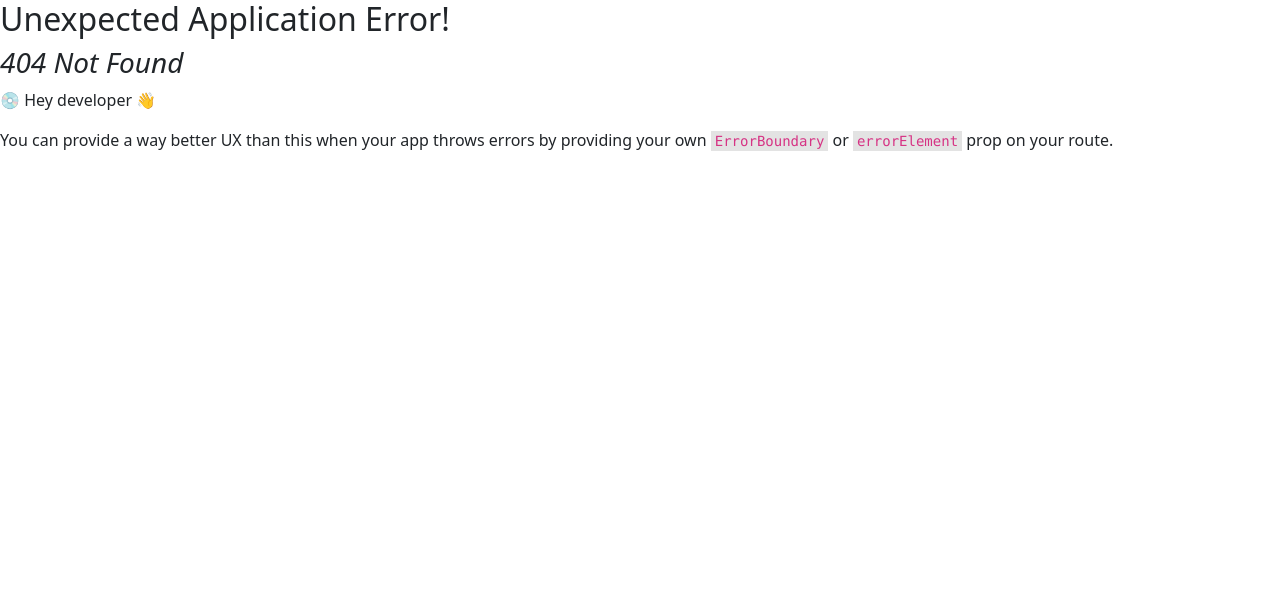
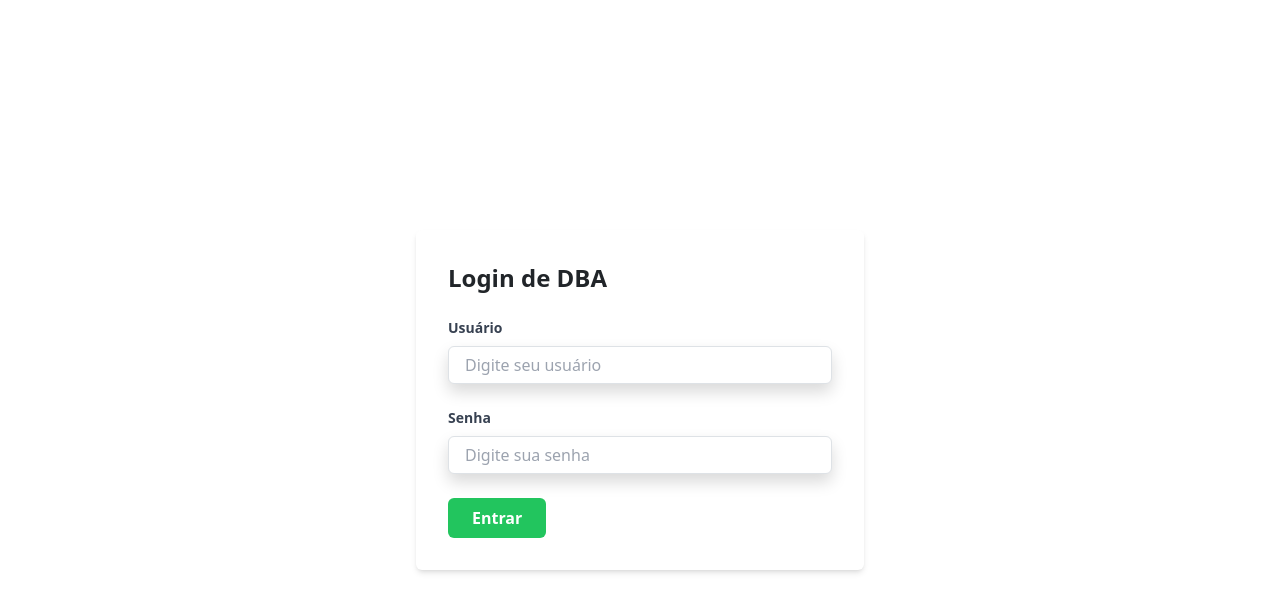
Before and after one commit to luxquinha/NullBank, a React (Create React App) app in the folder client/: page /loginAdmin in a window 1280 px wide. Before the commit this address had no page. Shown: the top 612 px of the page. Built offline with nearby package versions, Linux system fonts and the light colour scheme.

Commit message:
added login pages

```diff
--- /dev/null
+++ b/client/src/pages/paginas_admin/LoginAdmin.jsx
@@ -0,0 +1,41 @@
+import React from "react";
+
+export default function LoginAdmin(){
+    return (
+        <div className="min-h-screen flex items-center justify-center">
+      <div className="max-w-md w-full bg-white p-8 rounded shadow-md">
+        <h2 className="text-2xl font-semibold mb-6">Login de DBA</h2>
+        <div className="mb-4">
+          <label className="block text-gray-700 text-sm font-bold mb-2" htmlFor="usuario">
+            Usuário
+          </label>
+          <input
+            className="shadow appearance-none border rounded w-full py-2 px-3 text-gray-700 leading-tight focus:outline-none focus:shadow-outline"
+            id="usuario"
+            type="text"
+            placeholder="Digite seu usuário"
+
+          />
+        </div>
+        <div className="mb-6">
+          <label className="block text-gray-700 text-sm font-bold mb-2" htmlFor="senha">
+            Senha
+          </label>
+          <input
+            className="shadow appearance-none border rounded w-full py-2 px-3 text-gray-700 leading-tight focus:outline-none focus:shadow-outline"
+            id="senha"
+            type="password"
+            placeholder="Digite sua senha"
+
+          />
+        </div>
+        <button
+          className="bg-green-500 hover:bg-green-700 text-white font-bold py-2 px-4 rounded focus:outline-none focus:shadow-outline"
+          type="button"
+        >
+          Entrar
+        </button>
+      </div>
+    </div>
+    )
+}
--- a/client/src/pages/paginas_func/HomeFuncionario.jsx
+++ b/client/src/pages/paginas_func/HomeFuncionario.jsx
@@ -2,6 +2,6 @@
 
 export default function HomeFuncionario(){
     return(
-        <span>Páginas de acesso do funcionário</span>
+        <div> </div>
     )
 }
--- /dev/null
+++ b/client/src/pages/paginas_func/LoginFuncionario.jsx
@@ -0,0 +1,36 @@
+import React from "react";
+
+export default function LoginFuncionario(){
+    return(
+        <div className="min-h-screen flex items-center justify-center">
+      <div className="max-w-md w-full bg-white p-8 rounded shadow-md">
+        <h2 className="text-2xl font-semibold mb-6">Login de Funcionário</h2>
+        <div className="mb-4">
+          <label className="block text-gray-700 text-sm font-bold mb-2" htmlFor="matricula">
+            Matrícula
+          </label>
+          <input
+            className="shadow appearance-none border rounded w-full py-2 px-3 text-gray-700 leading-tight focus:outline-none focus:shadow-outline"
+
+          />
+        </div>
+        <div className="mb-6">
+          <label className="block text-gray-700 text-sm font-bold mb-2" htmlFor="senha">
+            Senha
+          </label>
+          <input
+            className="shadow appearance-none border rounded w-full py-2 px-3 text-gray-700 leading-tight focus:outline-none focus:shadow-outline"
+
+          />
+        </div>
+        <button
+          className="bg-blue-500 hover:bg-blue-700 text-white font-bold py-2 px-4 rounded focus:outline-none focus:shadow-outline"
+          type="button"
+
+        >
+          Entrar
+        </button>
+      </div>
+    </div>
+    )
+}
--- a/client/src/pages/paginas_iniciais/SingIn.jsx
+++ b/client/src/pages/paginas_iniciais/SingIn.jsx
@@ -51,7 +51,8 @@
                     </form>
                 </div>
                 <div className="bg-zinc-200 flex flex-row items-center justify-around w-full h-[20%]">
-                    <Link to={'/'} className="no-underline font-semibold text-sm text-cyan-600 hover:text-cyan-500">Sou funcionário</Link>
+                    <Link to={'/loginFuncionario'} className="no-underline font-semibold text-sm text-cyan-600 hover:text-cyan-500">Sou funcionário</Link>
+                    <Link to={'/loginAdmin'} className="no-underline font-semibold text-sm text-cyan-600 hover:text-cyan-500">Sou DBA</Link>
                     <Link to={'/'} className="no-underline font-semibold text-sm text-cyan-600 hover:text-cyan-500">Não sou cliente</Link>
                 </div>
             </div>
```
Also changed, not shown: client/src/index.js (+10 -0 lines).
